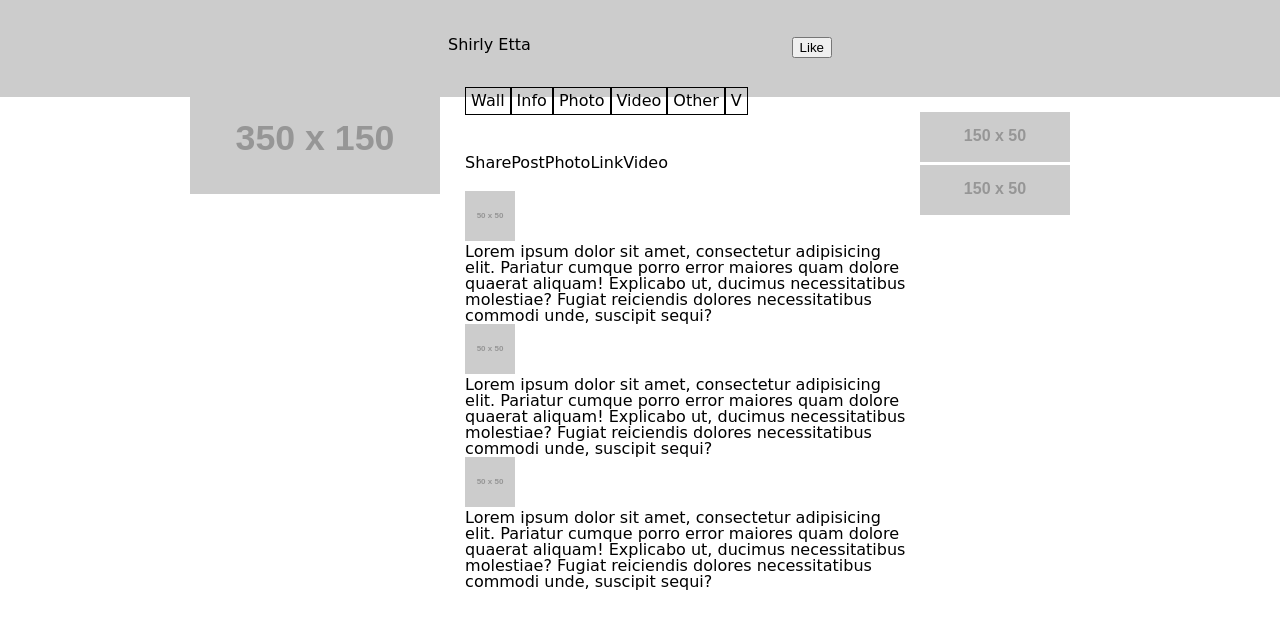
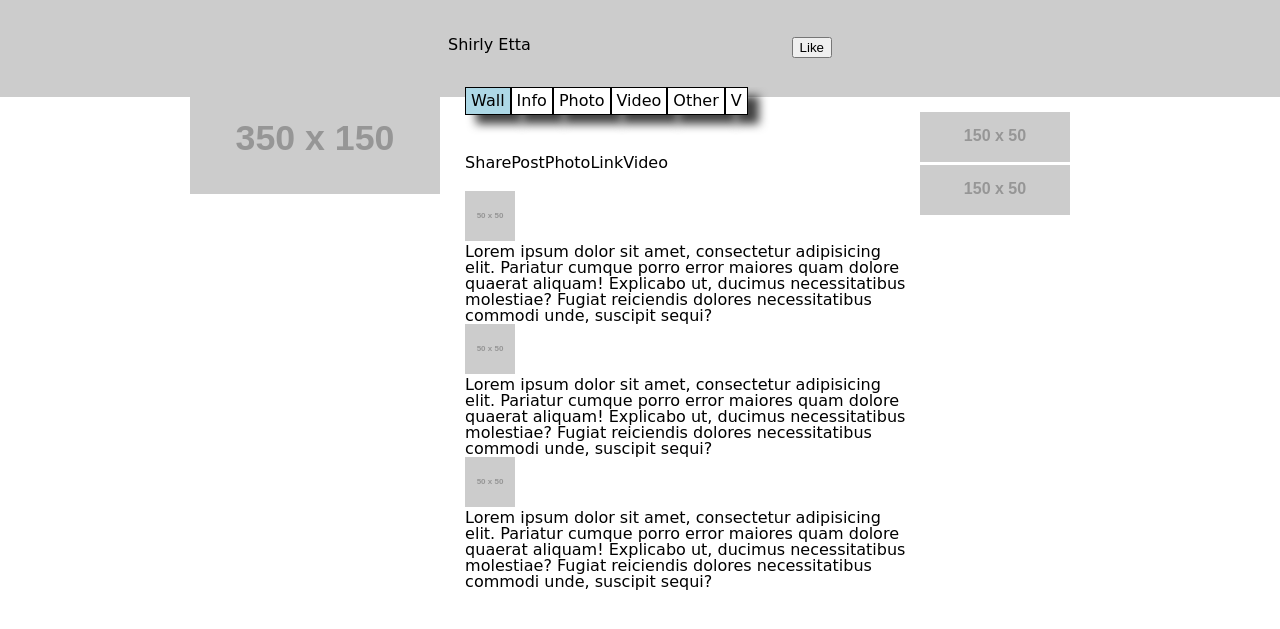
Before and after one commit to Shirlazybrat/7-16-facebook-clone, a plain HTML site: page index.html in a window 1280 px wide. Shown: the part 53-682 px from the top of the page. Drawn offline with Linux system fonts and the light colour scheme; placeholder pictures from the web are drawn by us; a web font is replaced by a local one.

Commit message:
significant changes made to the working page

```diff
--- a/css/style.css
+++ b/css/style.css
@@ -117,7 +117,12 @@ img{
 }
 
 #main-nav li{
-	/* box-shadow: 10px 10px 5px 0px rgba(0,0,0,0.75); */
+	box-shadow: 11px 9px 10px 0px rgba(0,0,0,0.75);
+	background-color: #fff;
+}
+
+ul #wall{
+	background-color: lightblue;
 }
 
 #main-nav ul li{
--- a/index.html
+++ b/index.html
@@ -56,12 +56,12 @@
 			<div id="main">
 				<div id="main-nav">
 					<ul>
-						<li>Wall</li>
-						<li>Info</li>
-						<li>Photo</li>
-						<li>Video</li>
-						<li>Other</li>
-						<li>V</li>
+						<li id="wall">Wall</li>
+						<li id="info">Info</li>
+						<li id="photo">Photo</li>
+						<li id="video">Video</li>
+						<li id="other">Other</li>
+						<li id="v">V</li>
 					</ul>
 				</div>
 
```
